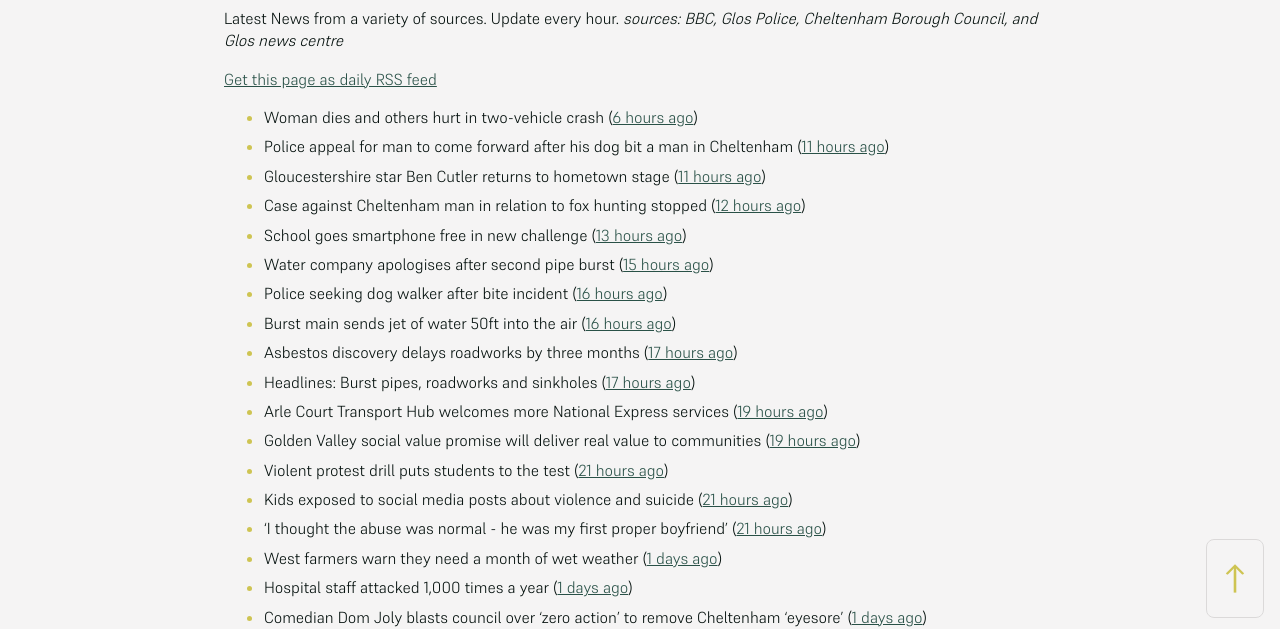
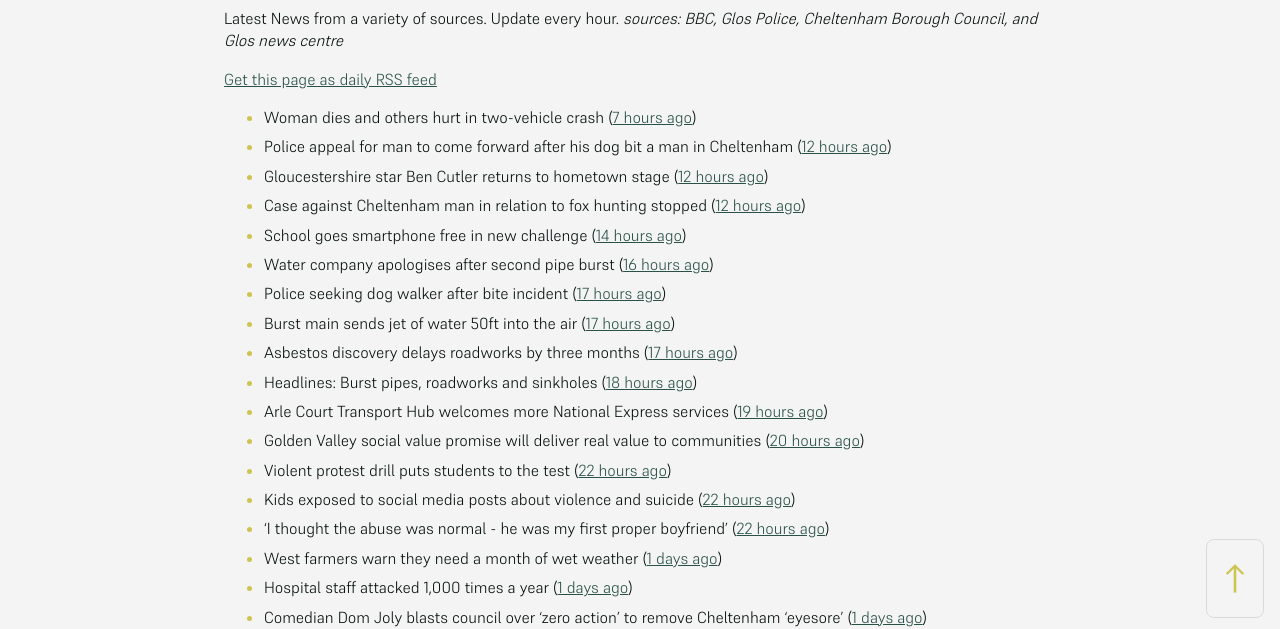
Before and after one commit to mat-0/cheltenham-open-data, a Jekyll site: the page built from _pages/news.md, in a window 1280 px wide. Shown: the part 266-895 px from the top of the page. Built offline with Jekyll 4.4.1, drawn with Linux system fonts in a browser that asks for light colours.

Commit message:
Updated 2025-05-16 04:01:10

```diff
--- a/_pages/news.md
+++ b/_pages/news.md
@@ -12,21 +12,21 @@ _sources: BBC, Glos Police, Cheltenham Borough Council, and Glos news centre_
 [Get this page as daily RSS feed](/daily.rss)
 
 <!-- news_marker starts -->
-- Woman dies and others hurt in two-vehicle crash ([6 hours ago](https://www.bbc.com/news/articles/cp3qjdll89jo))
-- Police appeal for man to come forward after his dog bit a man in Cheltenham ([11 hours ago](https://gloucesternewscentre.co.uk/police-appeal-for-man-to-come-forward-after-his-dog-bit-a-man-in-cheltenham/))
-- Gloucestershire star Ben Cutler returns to hometown stage ([11 hours ago](https://gloucesternewscentre.co.uk/gloucestershire-star-ben-cutler-returns-to-hometown-stage/))
+- Woman dies and others hurt in two-vehicle crash ([7 hours ago](https://www.bbc.com/news/articles/cp3qjdll89jo))
+- Police appeal for man to come forward after his dog bit a man in Cheltenham ([12 hours ago](https://gloucesternewscentre.co.uk/police-appeal-for-man-to-come-forward-after-his-dog-bit-a-man-in-cheltenham/))
+- Gloucestershire star Ben Cutler returns to hometown stage ([12 hours ago](https://gloucesternewscentre.co.uk/gloucestershire-star-ben-cutler-returns-to-hometown-stage/))
 - Case against Cheltenham man in relation to fox hunting stopped ([12 hours ago](https://gloucesternewscentre.co.uk/case-against-cheltenham-man-in-relation-to-fox-hunting-stopped/))
-- School goes smartphone free in new challenge ([13 hours ago](https://www.bbc.com/news/articles/cwy388p033eo))
-- Water company apologises after second pipe burst ([15 hours ago](https://www.bbc.com/news/articles/cn0g1jygjq1o))
-- Police seeking dog walker after bite incident ([16 hours ago](https://www.bbc.com/news/articles/cwy37dejxd0o))
-- Burst main sends jet of water 50ft into the air ([16 hours ago](https://www.bbc.com/news/articles/cd620lyqqnqo))
+- School goes smartphone free in new challenge ([14 hours ago](https://www.bbc.com/news/articles/cwy388p033eo))
+- Water company apologises after second pipe burst ([16 hours ago](https://www.bbc.com/news/articles/cn0g1jygjq1o))
+- Police seeking dog walker after bite incident ([17 hours ago](https://www.bbc.com/news/articles/cwy37dejxd0o))
+- Burst main sends jet of water 50ft into the air ([17 hours ago](https://www.bbc.com/news/articles/cd620lyqqnqo))
 - Asbestos discovery delays roadworks by three months ([17 hours ago](https://www.bbc.com/news/articles/c0j7158dyevo))
-- Headlines: Burst pipes, roadworks and sinkholes ([17 hours ago](https://www.bbc.com/news/articles/c3e51154k5vo))
+- Headlines: Burst pipes, roadworks and sinkholes ([18 hours ago](https://www.bbc.com/news/articles/c3e51154k5vo))
 - Arle Court Transport Hub welcomes more National Express services ([19 hours ago](https://gloucesternewscentre.co.uk/arle-court-transport-hub-welcomes-more-national-express-services/))
-- Golden Valley social value promise will deliver real value to communities ([19 hours ago](https://www.cheltenham.gov.uk/news/article/3011/golden_valley_social_value_promise_will_deliver_real_value_to_communities))
-- Violent protest drill puts students to the test ([21 hours ago](https://www.bbc.com/news/articles/cp92nl2yne8o))
-- Kids exposed to social media posts about violence and suicide ([21 hours ago](https://www.bbc.com/news/articles/c0r1gpr0ezwo))
-- 'I thought the abuse was normal - he was my first proper boyfriend' ([21 hours ago](https://www.bbc.com/news/articles/czj47g8kkm9o))
+- Golden Valley social value promise will deliver real value to communities ([20 hours ago](https://www.cheltenham.gov.uk/news/article/3011/golden_valley_social_value_promise_will_deliver_real_value_to_communities))
+- Violent protest drill puts students to the test ([22 hours ago](https://www.bbc.com/news/articles/cp92nl2yne8o))
+- Kids exposed to social media posts about violence and suicide ([22 hours ago](https://www.bbc.com/news/articles/c0r1gpr0ezwo))
+- 'I thought the abuse was normal - he was my first proper boyfriend' ([22 hours ago](https://www.bbc.com/news/articles/czj47g8kkm9o))
 - West farmers warn they need a month of wet weather ([1 days ago](https://www.bbc.com/news/articles/c331dj5x2kpo))
 - Hospital staff attacked 1,000 times a year ([1 days ago](https://www.bbc.com/news/articles/cjdznk3ve87o))
 - Comedian Dom Joly blasts council over ‘zero action’ to remove Cheltenham ‘eyesore’ ([1 days ago](https://gloucesternewscentre.co.uk/comedian-dom-joly-blasts-council-over-zero-action-to-remove-cheltenham-eyesore/))
```
Also changed, not shown: _data/flood.json (+5 -69 lines), index.md (+5 -5 lines).
